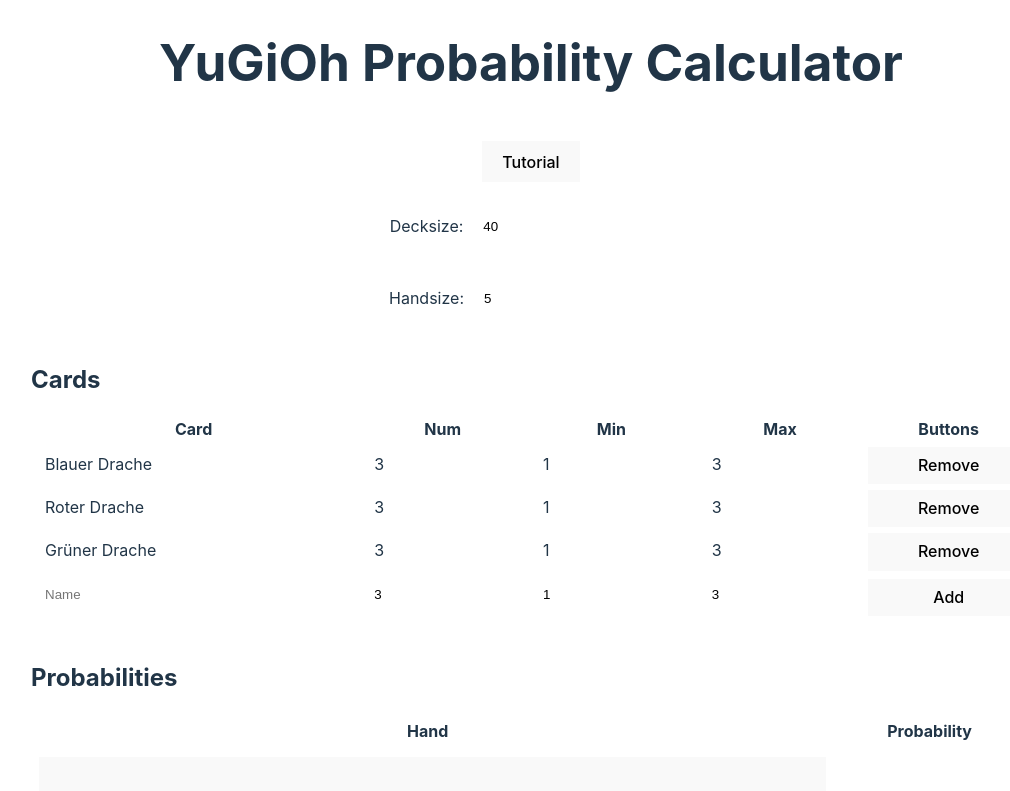
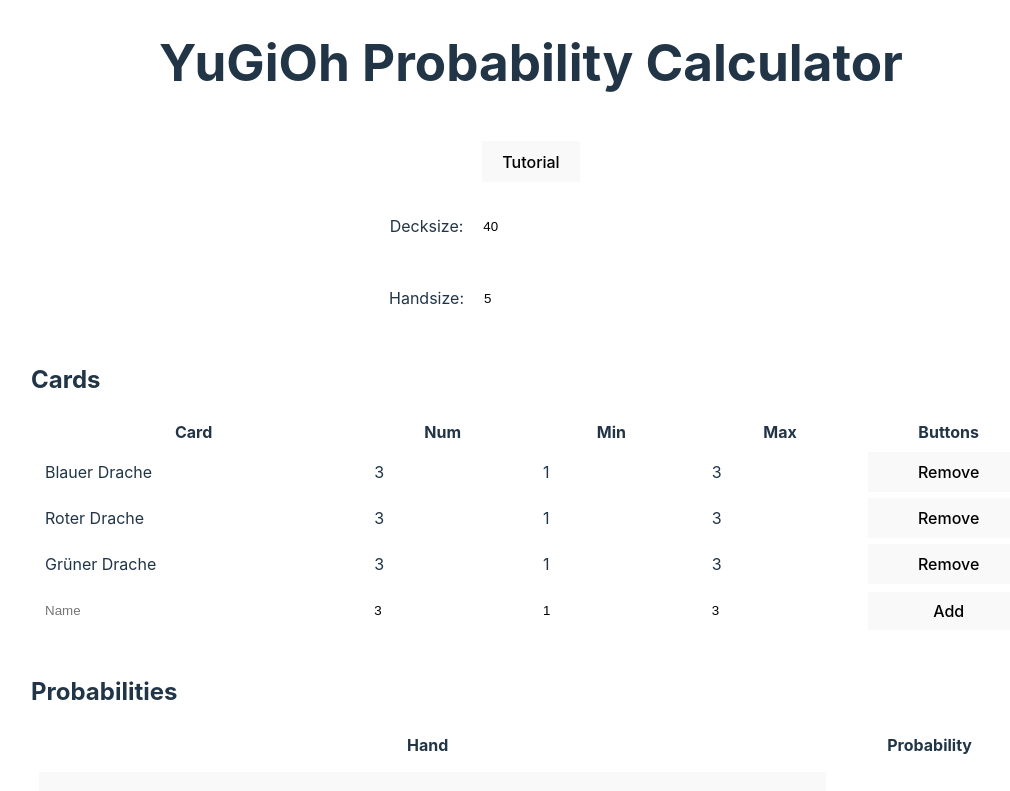
Before and after one commit to Jim-Maar/YuGiOh-probability-calculator, a React (Vite) app: page / in a window 1280 px wide. Shown: the top 791 px of the page, without its empty margins (109-1119 px from the left). Built offline with nearby package versions, Linux system fonts and the light colour scheme.

Commit message:
Adjusted height of DeckTable input fields to be the same as the buttons

```diff
--- a/src/index.css
+++ b/src/index.css
@@ -114,10 +114,11 @@
 
 .table-data, .table-data-button{
   padding: 8px 12px;
-  line-height: 1.2;
+  /*line-height: 1.2;*/
   margin: 0;
   min-width: 0;
   width: 100%;
+  height: 100%;
   box-sizing: border-box;
 }
 
```
